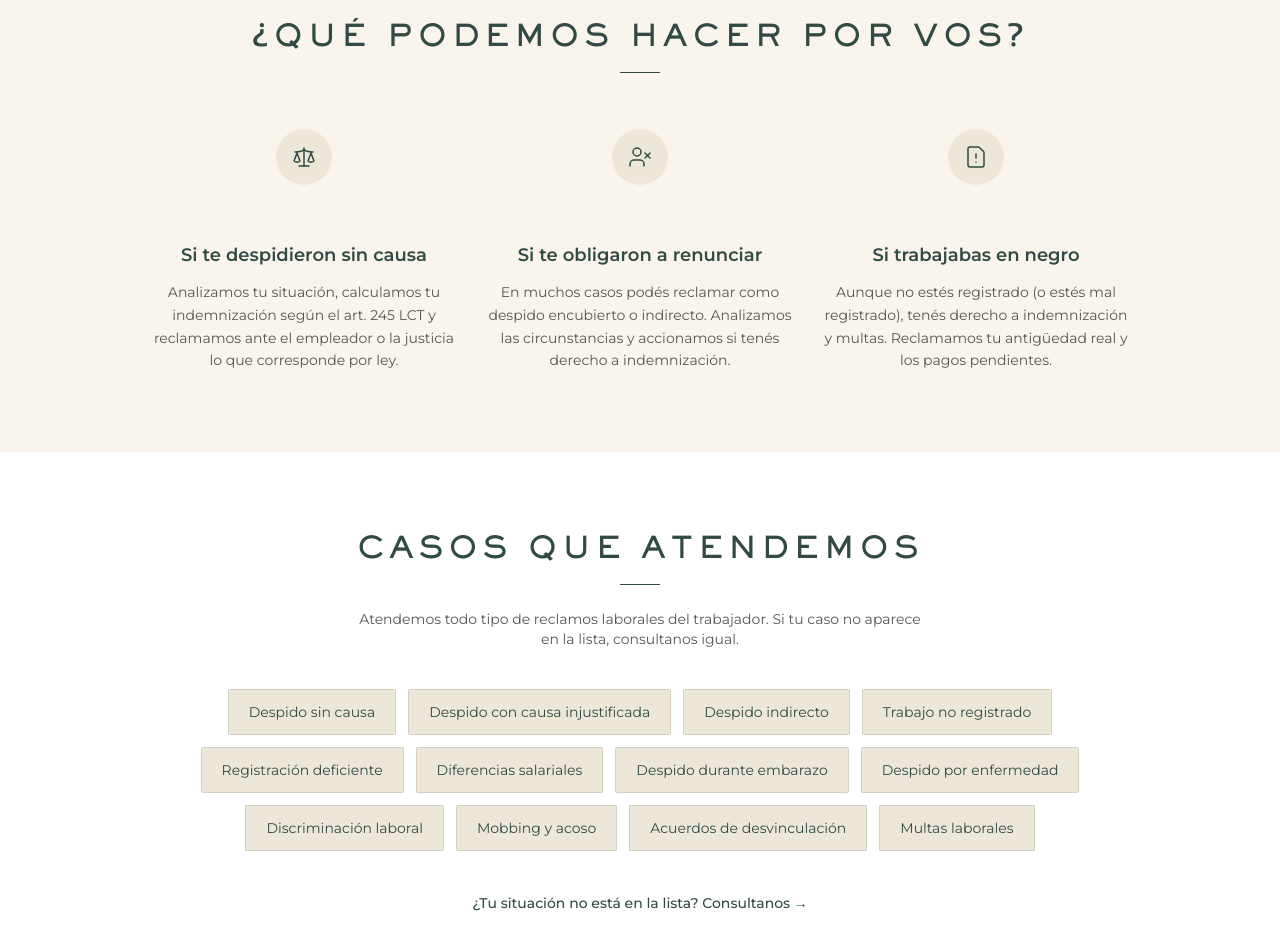
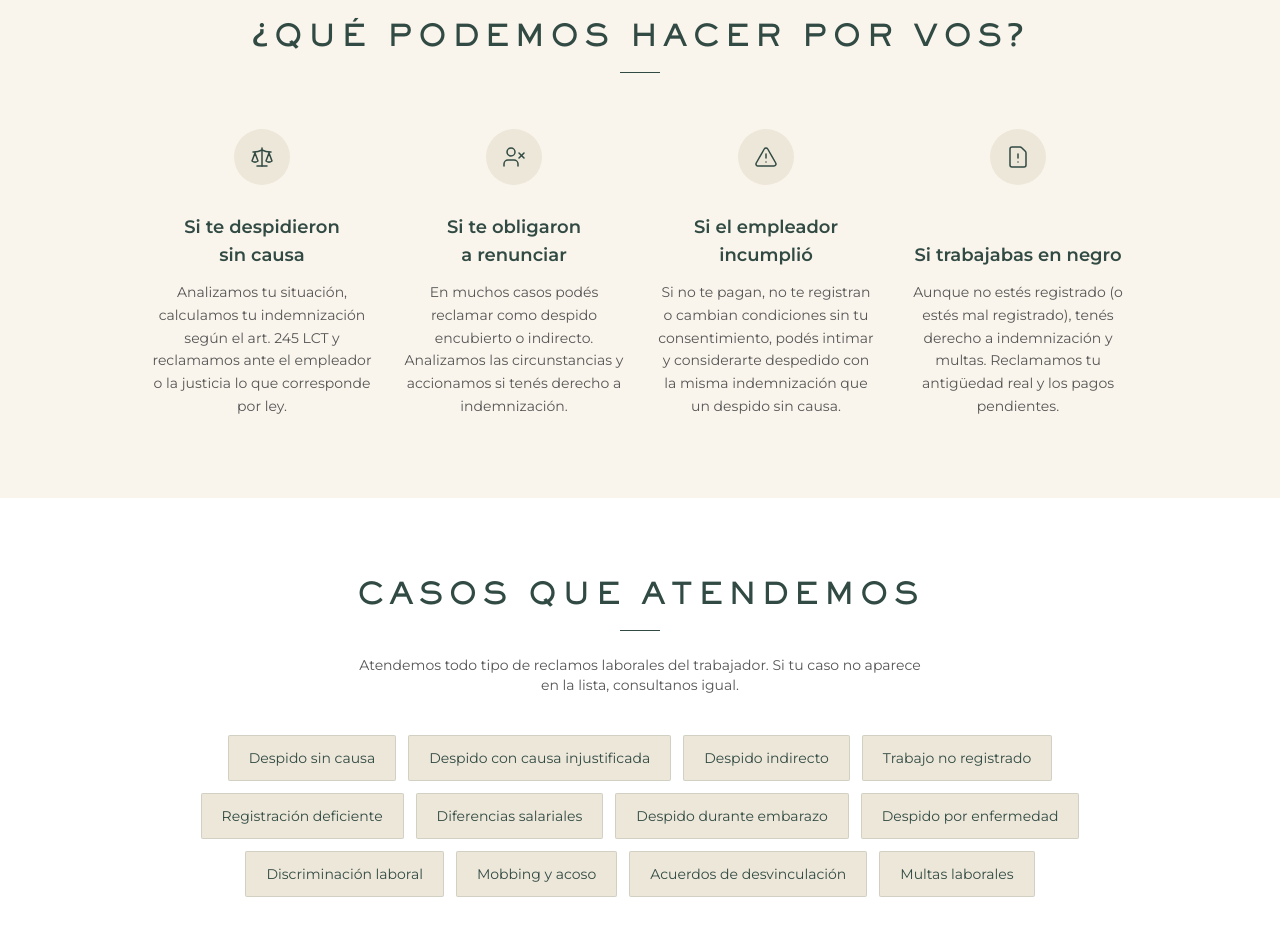
Before and after one commit to RuaLareu/rualareu-web, a Next.js app: page /landing/despidos in a window 1280 px wide. Shown: the part 860-1786 px from the top of the page. Built offline with nearby package versions, Linux system fonts and the light colour scheme.

Commit message:
feat(landing-despidos): agregar card de despido indirecto y grid a 4 columnas

```diff
--- a/src/app/landing/despidos/page.tsx
+++ b/src/app/landing/despidos/page.tsx
@@ -1,7 +1,7 @@
 import type { Metadata } from "next";
 import Image from "next/image";
 import Footer from "@/components/layout/Footer";
-import { Phone, MessageCircle, Star, Scale, UserX, FileWarning, ChevronDown } from "lucide-react";
+import { Phone, MessageCircle, Star, Scale, UserX, AlertTriangle, FileWarning, ChevronDown } from "lucide-react";
 import { GOOGLE_REVIEWS } from "@/lib/constants";
 
 function GoogleLogo() {
@@ -173,15 +173,15 @@ export default function DespidosLanding() {
             </h2>
             <div className="w-10 h-px bg-accent mx-auto mb-14" />
 
-            <div className="grid grid-cols-1 md:grid-cols-3 gap-8">
+            <div className="grid grid-cols-1 sm:grid-cols-2 lg:grid-cols-4 gap-8">
               <div className="text-center flex flex-col h-full">
                 <div className="w-14 h-14 bg-primary-light text-primary flex items-center justify-center mx-auto mb-5 rounded-full">
                   <Scale size={24} strokeWidth={1.5} />
                 </div>
                 <h3 className="font-semibold text-primary text-lg mb-3 text-balance md:min-h-[4rem] flex items-end justify-center">Si te despidieron sin causa</h3>
                 <p className="text-text-secondary text-sm leading-relaxed flex-1">
-                  Analizamos tu situación, calculamos tu indemnización según el art. 245 LCT y reclamamos ante
-                  el empleador o la justicia lo que corresponde por ley.
+                  Analizamos tu situación, calculamos tu indemnización según el art. 245 LCT y reclamamos
+                  ante el empleador o la justicia lo que corresponde por ley.
                 </p>
               </div>
               <div className="text-center flex flex-col h-full">
@@ -192,6 +192,16 @@ export default function DespidosLanding() {
                 <p className="text-text-secondary text-sm leading-relaxed flex-1">
                   En muchos casos podés reclamar como despido encubierto o indirecto. Analizamos las
                   circunstancias y accionamos si tenés derecho a indemnización.
+                </p>
+              </div>
+              <div className="text-center flex flex-col h-full">
+                <div className="w-14 h-14 bg-primary-light text-primary flex items-center justify-center mx-auto mb-5 rounded-full">
+                  <AlertTriangle size={24} strokeWidth={1.5} />
+                </div>
+                <h3 className="font-semibold text-primary text-lg mb-3 text-balance md:min-h-[4rem] flex items-end justify-center">Si el empleador incumplió</h3>
+                <p className="text-text-secondary text-sm leading-relaxed flex-1">
+                  Si no te pagan, no te registran o cambian condiciones sin tu consentimiento, podés intimar
+                  y considerarte despedido con la misma indemnización que un despido sin causa.
                 </p>
               </div>
               <div className="text-center flex flex-col h-full">
```
